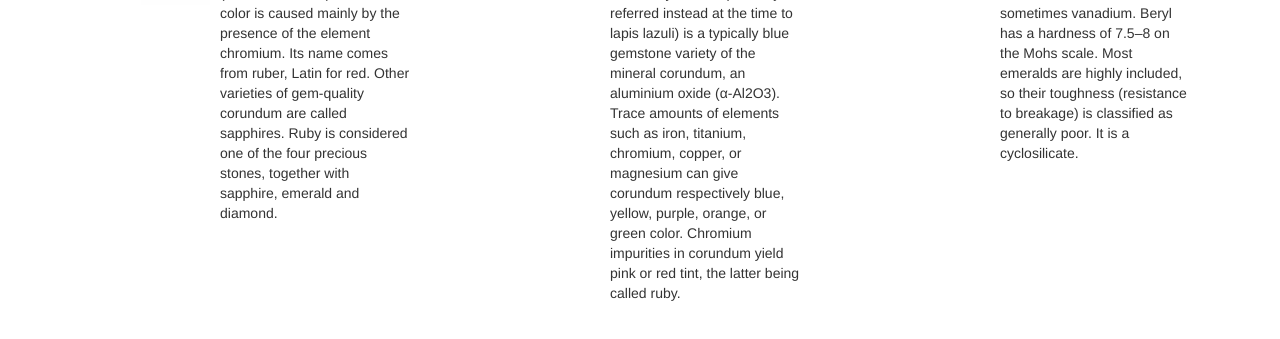
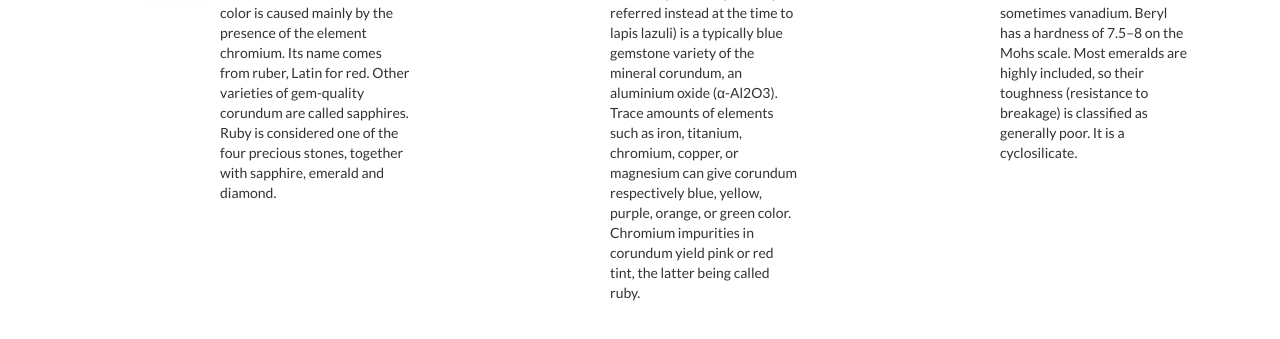
Before and after one commit to Igor333m/angulargems, a website: page index.html in a window 1280 px wide. Shown: the part 135-474 px from the top of the page. Drawn offline with Linux system fonts and the light colour scheme.

Commit message:
Added Lato, google font

```diff
--- a/css/style.css
+++ b/css/style.css
@@ -1,3 +1,7 @@
+p {
+	font-family: 'lato', 'helvetica', sans-serif;
+}
+
 .paddingtop{
 	padding: 20px;
 }
--- a/index.html
+++ b/index.html
@@ -5,12 +5,10 @@
     <meta http-equiv="X-UA-Compatible" content="IE=edge">
     <meta name="viewport" content="width=device-width, initial-scale=1">
 	<title>Gem Store</title>
-
+	<link href='https://fonts.googleapis.com/css?family=Lato:400,300&subset=latin-ext' rel='stylesheet' type='text/css'>
     <link href="bower_components/bootstrap/dist/css/bootstrap.min.css" rel="stylesheet">
     <link href="bower_components/bootstrap/dist/css/bootstrap-theme.min.css" rel="stylesheet">
     <link rel="stylesheet" href="css/style.css">
-    <script src="bower_components/angular/angular.min.js"></script>
-    <script src="js/app.js" type="text/javascript"></script>
 </head>
 <body>
 	<div class="container">
@@ -52,6 +50,8 @@
 	</div>
 	<script src="bower_components/jquery/dist/jquery.min.js"></script>
 	<script src="bower_components/bootstrap/dist/js/bootstrap.min.js"></script>
+	<script src="bower_components/angular/angular.min.js"></script>
+    <script src="js/app.js" type="text/javascript"></script>
 
 </body>
 </html>
```
